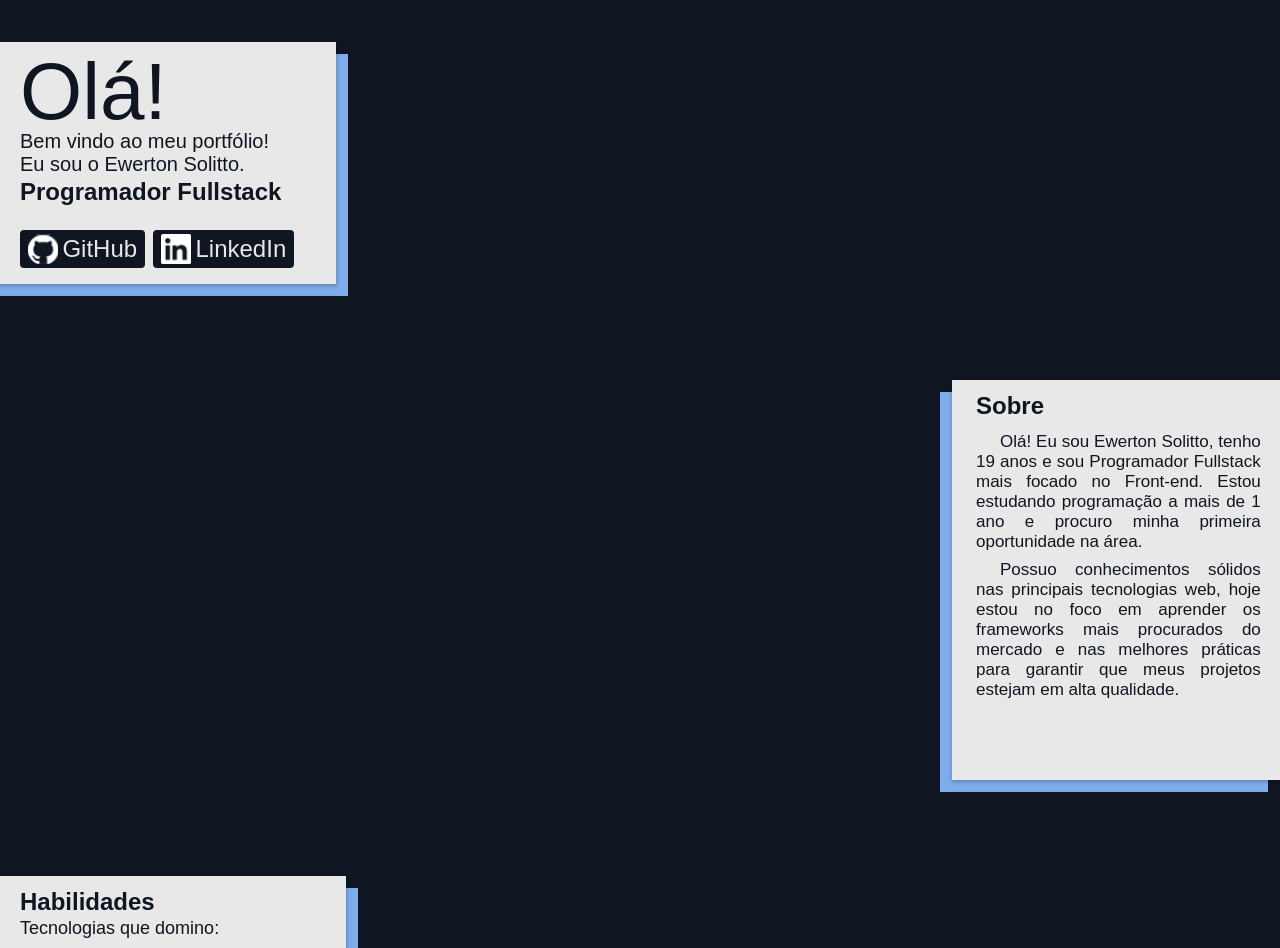
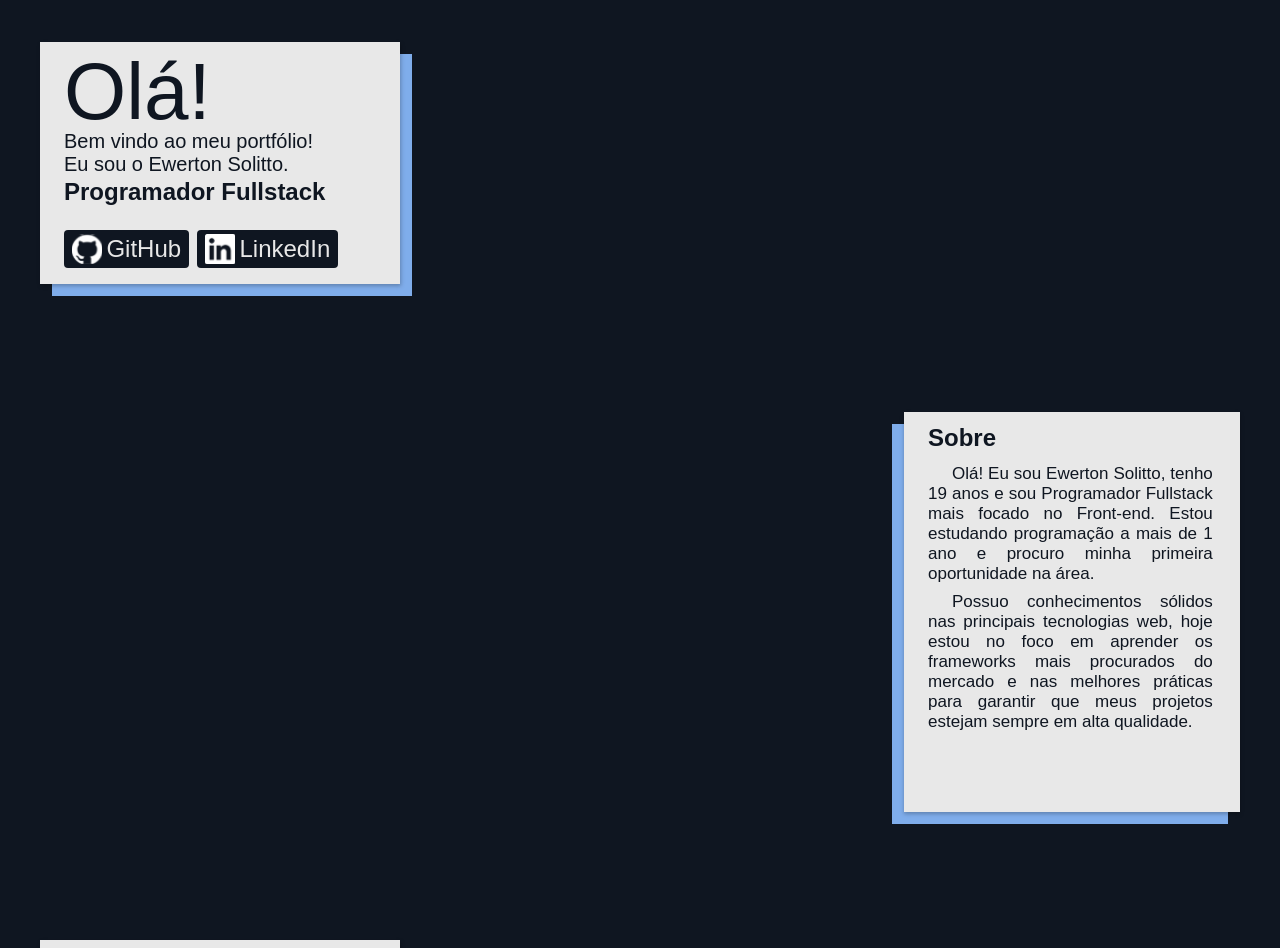
Before and after one commit to EwertonSolitto/Portfolio, a Next.js app: page / in a window 1280 px wide. Shown: the part 180-1128 px from the top of the page. Built offline with nearby package versions, Linux system fonts and the light colour scheme.

Commit message:
feat(responsivity): reponsivity created for min width 540px

```diff
--- a/src/app/page.tsx
+++ b/src/app/page.tsx
@@ -54,7 +54,7 @@ function App() {
         style: 'text'
       },
       {content:
-        'Possuo conhecimentos sólidos nas principais tecnologias web, hoje estou no foco em aprender os frameworks mais procurados do mercado e nas melhores práticas para garantir que meus projetos estejam em alta qualidade.',
+        'Possuo conhecimentos sólidos nas principais tecnologias web, hoje estou no foco em aprender os frameworks mais procurados do mercado e nas melhores práticas para garantir que meus projetos estejam sempre em alta qualidade.',
         style: 'text'
       }]
   }
--- a/src/app/styles/components/card.scss
+++ b/src/app/styles/components/card.scss
@@ -11,7 +11,7 @@
     box-shadow: 0.03125rem 0.09375rem 0.25rem rgba(0,0,0,25%), 0.75rem 0.75rem $terciary-color;
 
     h2, h3, p, .buttons-div {
-      padding-left: clamp(2.5rem, 15vw, 2.75rem);
+      margin-left: clamp(2.5rem, 15vw, 2.75rem);
     }
   }
 
@@ -38,3 +38,27 @@
     padding-block: 0.75rem;
   }
 }
+
+@media (min-width: 540px) {
+  .card {
+    margin: auto;
+
+    &.left {
+      position: initial;
+      margin-left: 2rem;
+
+      h2, h3, p, .buttons-div {
+        margin-left: 1.5rem;
+      }
+    }
+
+    &.right {
+      position: initial;
+      margin-right: 2rem;
+
+      h2, h3, p, .buttons-div {
+        margin-left: 1.5rem;
+      }
+    }
+  }
+}
--- a/src/app/styles/components/listCard.scss
+++ b/src/app/styles/components/listCard.scss
@@ -5,7 +5,7 @@
     left: -1.375rem;
 
     h2, h3, ul {
-      padding-left: clamp(1.5rem, 10vw, 2.125rem);
+      margin-left: clamp(1.5rem, 10vw, 2.125rem);
     }
   }
 
@@ -14,7 +14,7 @@
   }
 
   h2 {
-    padding-left: 2.125rem;
+    margin-left: 2.125rem;
     padding-bottom: 0.125rem;
   }
 
@@ -24,6 +24,7 @@
   }
 
   ul {
+    all: unset;
     display: grid;
 
     grid-template-columns: repeat(5 , 1fr);
@@ -31,6 +32,7 @@
 
     margin-top: 0.5rem;
     margin-right: 1.375rem;
+    padding-inline-start: 0;
   }
 
   figure {
@@ -73,3 +75,14 @@
     }
   }
 }
+
+@media (min-width: 540px) {
+  .list-card {
+    &.left {
+
+      h2, h3, ul {
+        margin-inline: 1.5rem;
+      }
+    }
+  }
+}
--- a/src/app/styles/pages/about/about.scss
+++ b/src/app/styles/pages/about/about.scss
@@ -9,3 +9,9 @@
 
   height: 25rem;
 }
+
+@media (min-width: 540px) {
+  .about {
+    margin-block: 8rem;
+  }
+}
--- a/src/app/styles/pages/about/components/textCard.scss
+++ b/src/app/styles/pages/about/components/textCard.scss
@@ -19,3 +19,11 @@
     }
   }
 }
+
+@media (min-width: 540px) {
+  .about {
+    .text-card {
+      width: 21rem;
+    }
+  }
+}
```
